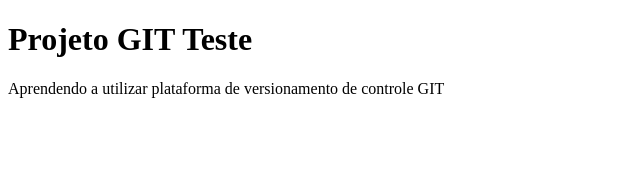
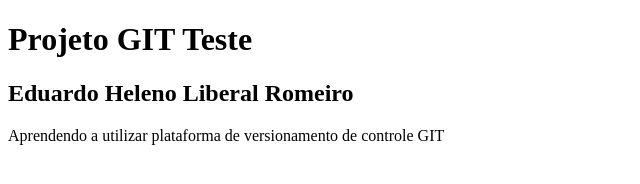
Before and after one commit to eduardohlromeiro/teste, a plain HTML site: page index.html in a window 1280 px wide. Shown: the whole page, without its empty margins (0-640 px from the left). Drawn offline with Linux system fonts and the light colour scheme.

Commit message:
Adição de um heading

```diff
--- a/index.html
+++ b/index.html
@@ -8,7 +8,10 @@
 <body>
 
     <h1>Projeto GIT Teste</h1>
+    <h2>Eduardo Heleno Liberal Romeiro</h2>
     <p>Aprendendo a utilizar plataforma de versionamento de controle GIT</p>
+
+
 
 </body>
 </html>
```
